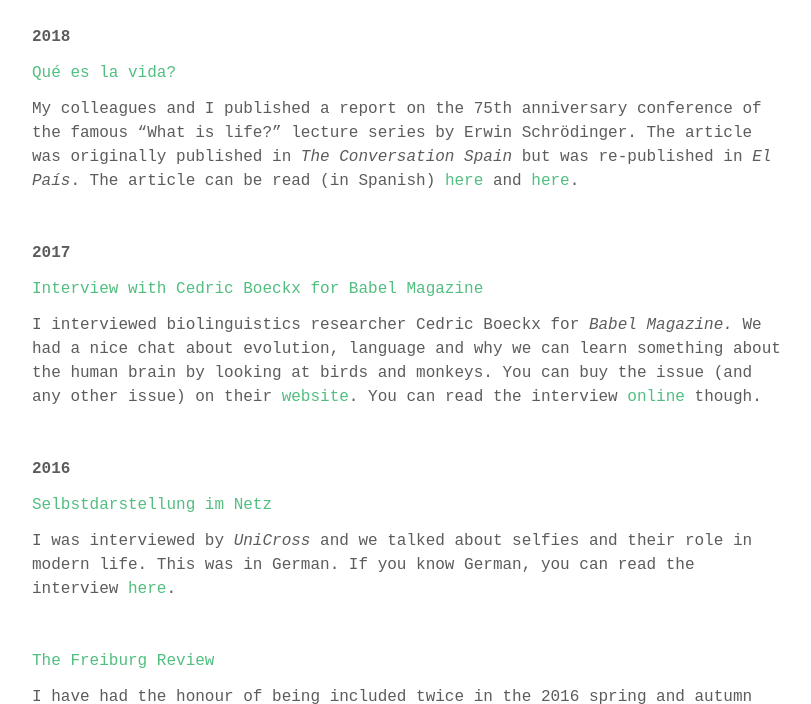
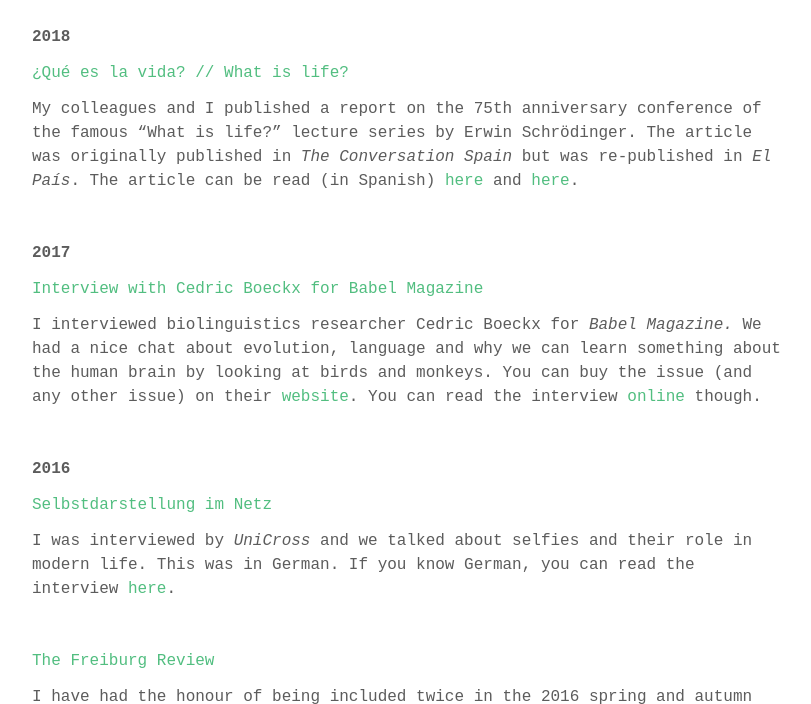
Before and after one commit to stefaniesturm/stefaniesturm.github.io, a Jekyll site: the page built from writing.md, in a window 1280 px wide and 900 px high, scrolled down 1703 px, cut to the strip 196-900 px from the top of the window. Shown: the whole strip, without its empty margins (232-1043 px from the left). Built offline with Jekyll 4.4.1, drawn with Linux system fonts in a browser that asks for light colours; some web fonts are replaced.

Commit message:
Update writing.md

```diff
--- a/writing.md
+++ b/writing.md
@@ -42,7 +42,7 @@
 
 <strong>2018</strong>
 
-<a href="https://theconversation.com/que-es-la-vida-el-futuro-de-la-biologia-75-anos-despues-de-schrodinger-103399" target="_blank" rel="noopener">Qué es la vida?</a>
+<a href="https://theconversation.com/que-es-la-vida-el-futuro-de-la-biologia-75-anos-despues-de-schrodinger-103399" target="_blank" rel="noopener">¿Qué es la vida? // What is life?</a>
 
 My colleagues and I published a report on the 75th anniversary conference of the famous "What is life?" lecture series by Erwin Schrödinger. The article was originally published in <em>The Conversation Spain</em> but was re-published in <em>El País</em>. The article can be read (in Spanish) <a href="https://theconversation.com/que-es-la-vida-el-futuro-de-la-biologia-75-anos-despues-de-schrodinger-103399" target="_blank" rel="noopener">here</a> and <a href="https://elpais.com/elpais/2018/10/08/ciencia/1538989070_999452.html" target="_blank" rel="noopener">here</a>.
 
```
